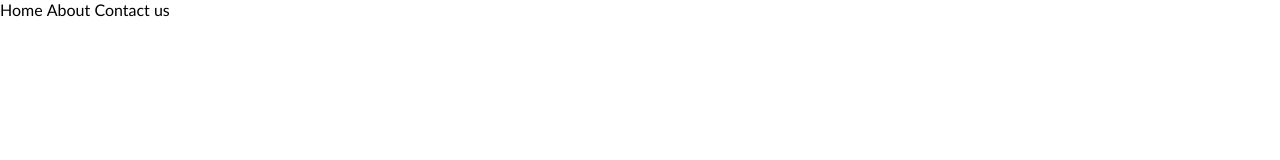
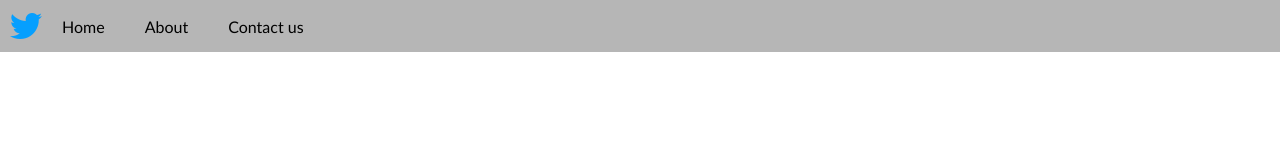
Before and after one commit to kartiksoni-24/Twitter, a plain HTML site: page index.html in a window 1280 px wide. Drawn offline with Linux system fonts and the light colour scheme.

Commit message:
some changes

```diff
--- a/index.html
+++ b/index.html
@@ -6,17 +6,20 @@
     <meta name="viewport" content="width=device-width, initial-scale=1.0">
     <title>Twitter</title>
     <link rel="stylesheet" href="style.css">
+    <link rel="stylesheet" href="https://cdnjs.cloudflare.com/ajax/libs/font-awesome/6.4.2/css/all.min.css"
+        integrity="sha512-z3gLpd7yknf1YoNbCzqRKc4qyor8gaKU1qmn+CShxbuBusANI9QpRohGBreCFkKxLhei6S9CQXFEbbKuqLg0DA=="
+        crossorigin="anonymous" referrerpolicy="no-referrer" />
 </head>
 
 <body>
     <header>
         <nav>
             <div class="nav-bar">
-                <ul>
+                <ul class="nav-ul">
+                    <i class="fa-brands fa-twitter logo" style="color: #069ffe;"></i>
                     <li class="nav-list">Home</li>
                     <li class="nav-list">About</li>
                     <li class="nav-list">Contact us</li>
-
                 </ul>
             </div>
         </nav>
--- a/style.css
+++ b/style.css
@@ -10,4 +10,16 @@ body {
 
 .nav-list {
   display: inline;
+  margin: 0 20px 0 20px;
 }
+
+.nav-ul {
+  display: flex;
+  padding: 10px;
+  align-items: center;
+  background-color: rgba(0, 0, 0, 0.288);
+}
+
+.logo {
+  font-size: xx-large;
+}
```
